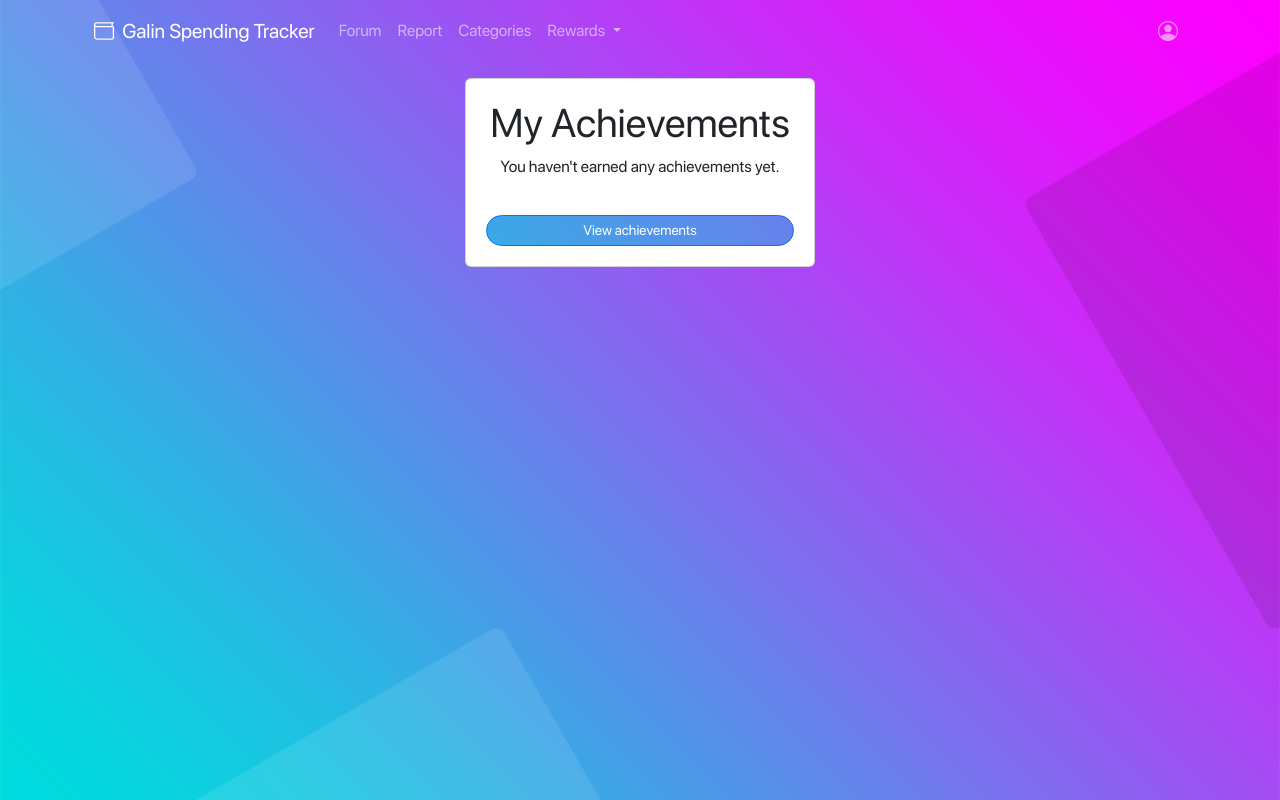
After one commit to rb2cc/Team-Galin-Spending-Tracker, a Django app: page /my_achievements/ in a window 1280 px wide. The commit adds this page. Run offline with Django 4.2, Linux system fonts and the light colour scheme; the visitor is signed in with stand-in values (Sample User, id 1); some libraries are stand-ins or nearby versions.

Commit message:
Implement achievements, refactor share challenge

```diff
--- a/personal_spending_tracker/urls.py
+++ b/personal_spending_tracker/urls.py
@@ -67,7 +67,12 @@ urlpatterns = [
     path('challenge_details/<int:id>/', views.challenge_details, name='challenge_details'),
     path('enter_challenge/', views.enter_challenge, name='enter_challenge'),
     path('my_challenges/', views.my_challenges, name='my_challenges'),
-    path('share_challenge/<int:id>', views.share_challenge, name='share_challenge')
+    path('share_challenge/<int:id>', views.share_challenge, name='share_challenge'),
+    path('handle_share/', views.handle_share, name='handle_share'),
+    path('achievement_list/', views.achievement_list, name='achievement_list'),
+    path('my_achievements/', views.my_achievements, name='my_achievements'),
+    path('share_achievement/<int:id>', views.share_achievement, name='share_achievement'),
+    path('share/', views.share, name='share')
 ]
 
 if settings.DEBUG:
--- a/tracker/models.py
+++ b/tracker/models.py
@@ -118,13 +118,20 @@ class UserChallenge(models.Model):
         unique_together = ('user', 'challenge')
 
 class Achievement(models.Model):
-    """Achievement model for storing information about achievements"""
-
+    """Achievement model for storing information about achievements."""
     name = models.CharField(max_length=100)
     description = models.TextField()
     criteria = models.TextField()
+    badge = models.CharField(max_length=255)
+
+class UserAchievement(models.Model):
+    """User achievement model to keep track of which user received which achievement."""
+    user = models.ForeignKey(User, on_delete=models.CASCADE)
+    achievement = models.ForeignKey(Achievement, on_delete=models.CASCADE)
     date_earned = models.DateTimeField(auto_now=True)
-    user = models.ForeignKey(User, on_delete=models.CASCADE)
+
+    class Meta:
+        unique_together = ('user', 'achievement')
 
 class Level(models.Model):
     name = models.CharField(max_length=100)
--- a/tracker/templates/challenge_list.html
+++ b/tracker/templates/challenge_list.html
@@ -8,7 +8,7 @@
                 <div class="row">
                     {% for challenge in challenges %}
                         <div class="col-md-3" style="display: inline-block">
-                            <div class="card-body">
+                            <div class="card-body" style="text-align: center">
                                 <h5 class="card-title">{{ challenge.name }}</h5>
                                 <p class="card-text">Start date: {{ challenge.start_date }}</p>
                                 <p class="card-text">End date: {{ challenge.end_date }}</p>
--- a/tracker/templates/landing_page.html
+++ b/tracker/templates/landing_page.html
@@ -43,8 +43,9 @@
             <div class="card main-cardThree">
                 <p>{{ current_level_name }}</p>
                 <p>Points: {{ current_points }}</p>
-                <div class="progress" style="height: 20px; border-radius: 10px; background-color: #f2f2f2; overflow: hidden;">
-                    <div class="progress-bar" style="width: {{ progress_percentage }}%; height: 20px; background-color: #4CAF50;"></div>
+                <p>Your progress: </p>
+                <div class="progress" style="height: 20px; border-radius: 10px; background-color: #f2f2f2; overflow: hidden">
+                    <div class="progress-bar" style="width: {{ progress_percentage }}%; height: 20px; background-color: #4CAF50"></div>
                 </div>
             </div>
         </div>
--- /dev/null
+++ b/tracker/templates/my_achievements.html
@@ -0,0 +1,32 @@
+{% extends 'base_content.html' %}
+{% load static %}
+{% block content %}
+<div class='container'>
+    <div class='row'>
+        {% if user_achievements %}
+            <div class = 'card' style="margin: auto; padding: 20px">
+                <h1 style="text-align: center">My Achievements</h1>
+                <div class="row">
+                    {% for user_achievement in user_achievements %}
+                        <div class="col-md-3" style="display: inline-block">
+                            <div class="card-body" style="text-align: center">
+                                <img src="{% static user_achievement.achievement.badge %}">
+                                <h5 class="card-title">{{ user_achievement.achievement.name }}</h5>
+                                <p class="card-text">Description: {{ user_achievement.achievement.description }}</p>
+                                <p class="card-text">Date earned: {{ user_achievement.date_earned }}</p>
+                                <a class="btn btn-primary btn-sm" href="{% url 'share_achievement' user_achievement.id %}">Share</a>
+                            </div>
+                        </div>
+                    {% endfor %}
+                </div>
+            </div>
+        {% else %}
+            <div class = 'card' style="margin: auto; max-width: 350px; text-align: center; padding: 20px">
+                <h1 style="text-align: center">My Achievements</h1>
+                <p>You haven't earned any achievements yet.</p>
+                <a class="btn btn-primary btn-sm" href="{% url 'achievement_list' %}" role="button">View achievements</a>
+            </div>
+        {% endif %}
+    </div>
+</div>
+{% endblock %}
--- a/tracker/templates/partials/menu.html
+++ b/tracker/templates/partials/menu.html
@@ -9,11 +9,16 @@
     <li class="nav-item">
       <a class="nav-link" href="{% url 'category_list' %}">Categories</a>
     </li>
-    <li class="nav-item">
-      <a class="nav-link" href="{% url 'challenge_list' %}">Challenges</a>
-    </li>
-    <li class="nav-item">
-      <a class="nav-link" href="{% url 'my_challenges' %}">My Challenges</a>
+    <li class="nav-item dropdown">
+      <a class="nav-link dropdown-toggle" href="#" role="button" data-bs-toggle="dropdown" aria-expanded="false">
+        Rewards
+      </a>
+      <ul class="dropdown-menu" aria-labelledby="navbarDropdown">
+        <li><a class="dropdown-item" href="{% url 'challenge_list' %}">Challenges</a></li>
+        <li><a class="dropdown-item" href="{% url 'my_challenges' %}">My Challenges</a></li>
+        <li><a class="dropdown-item" href="{% url 'achievement_list' %}">Achievements</a></li>
+        <li><a class="dropdown-item" href="{% url 'my_achievements' %}">My Achievements</a></li>
+      </ul>
     </li>
 
   </ul>
--- a/tracker/views.py
+++ b/tracker/views.py
@@ -3,7 +3,7 @@ from .forms import SignUpForm, LogInForm, EditUserForm
 from django.contrib.auth.forms import UserChangeForm
 from .models import User
 from .forms import SignUpForm, LogInForm, ExpenditureForm, AddCategoryForm
-from .models import User, Category, Expenditure, Challenge, UserChallenge, Achievement, Level, UserLevel
+from .models import User, Category, Expenditure, Challenge, UserChallenge, Achievement, UserAchievement, Level, UserLevel
 from django.contrib.auth import authenticate, login, logout
 from django.contrib import messages
 from django.shortcuts import redirect, render
@@ -14,7 +14,7 @@ from datetime import date, timedelta, datetime
 from django.utils import timezone
 from django.db import IntegrityError
 from math import floor
-from urllib.parse import urlencode
+from urllib.parse import urlencode, unquote
 
 
 # Create your views here.
@@ -43,6 +43,7 @@ def sign_up(request):
             global_categories = Category.objects.filter(is_global=True)
             user.available_categories.add(*global_categories)
             login(request, user)
+            user_achievement = UserAchievement.objects.create(user=request.user, achievement = Achievement.objects.get(name="New user"))
             return redirect('landing_page')
     else:
         form = SignUpForm()
@@ -74,6 +75,12 @@ def landing_page(request):
 
     '''Data for list display'''
     spendingList = objectList.order_by('-date_created')[0:19]
+
+    if spendingList.count() == 1:
+        try:
+            user_achievement = UserAchievement.objects.create(user=request.user, achievement=Achievement.objects.get(name="First expenditure"))
+        except IntegrityError:
+            pass
 
     '''Data for chart display'''
     current_date = date.today()
@@ -228,6 +235,11 @@ def category_list(request):
     else:
         form = AddCategoryForm()
     categoryList = Category.objects.filter(users__id=user_id).order_by('is_global')
+    if categoryList.count() == 1:
+        try:
+            user_achievement = UserAchievement.objects.create(user=request.user, achievement=Achievement.objects.get(name="Budget boss"))
+        except IntegrityError:
+            pass
     return render(request, 'category_list.html', {'categories':categoryList, 'form':form})
 
 def remove_category(request, id):
@@ -280,18 +292,11 @@ def detail(request):
 
 def challenge_list(request):
     challenges = Challenge.objects.all()
-    context = {
-        'challenges': challenges,
-    }
-    return render(request, 'challenge_list.html', context)
+    return render(request, 'challenge_list.html', {'challenges': challenges})
 
 def achievement_list(request):
-    user = request.user
-    achievements = Achievement.objects.filter(user=user)
-    context = {
-        'achievements': achievements,
-    }
-    return render(request, 'achievement_list.html', context)
+    achievements = Achievement.objects.all()
+    return render(request, 'achievement_list.html', {'achievements': achievements})
 
 def challenge_details(request, id):
     challenge = Challenge.objects.get(id=id)
@@ -324,6 +329,12 @@ def complete_challenge(request, challenge_id):
         # Set the date completed to the current time
         user_challenge.date_completed = timezone.now()
         user_challenge.save()
+
+        user_challenges_count = UserChallenge.objects.filter(user=request.user).count()
+        if user_challenges_count == 1:
+            user_achievement = UserAchievement.objects.create(user=request.user, achievement=Achievement.objects.get(name="Wise spender"))
+        elif user_challenges_count == 10:
+            user_achievement = UserAchievement.objects.create(user=request.user, achievement=Achievement.objects.get(name="Superstar"))
 
         try:
             user_level = UserLevel.objects.get(user=request.user)
@@ -366,9 +377,21 @@ def update_user_level(user):
 
 def share_challenge(request, id):
     user_challenge = UserChallenge.objects.get(id=id)
+    name = user_challenge.challenge.name
+    description = user_challenge.challenge.description
     url = request.build_absolute_uri(reverse('challenge_details', args=[str(user_challenge.challenge.id)]))
-    name = user_challenge.challenge.name
     text = f"I'm doing the \"{name}\" challenge on Galin's Spending Tracker"
+    return share(request, user_challenge, name, description, url, text)
+
+def share_achievement(request, id):
+    user_achievement = UserAchievement.objects.get(id=id)
+    name = user_achievement.achievement.name
+    description = user_achievement.achievement.description
+    url = request.build_absolute_uri(reverse('achievement_list'))
+    text = f"I've earned the \"{name}\" achievement on Galin's Spending Tracker"
+    return share(request, user_achievement, name, description, url, text)
+
+def share(request, user_object, name, description, url, text):
     facebook_params = {
         'app_id': '1437874963685388',
         'display': 'popup',
@@ -382,4 +405,21 @@ def share_challenge(request, id):
         'facebook': 'https://www.facebook.com/dialog/share?' + urlencode(facebook_params),
         'twitter': 'https://twitter.com/share?' + urlencode(twitter_params),
     }
-    return render(request, 'share_challenge.html', {'user_challenge': user_challenge, 'share_urls': share_urls})
+
+    if isinstance(user_object, UserAchievement):
+        return render(request, 'share.html', {'name': name, 'description': description, 'share_urls': share_urls, 'type': 'achievement'})
+    elif isinstance(user_object, UserChallenge):
+        return render(request, 'share.html', {'name': name, 'description': description, 'share_urls': share_urls, 'type': 'challenge'})
+
+def handle_share(request):
+    share_url = unquote(request.GET.get('share_url'))
+    try:
+        user_achievement = UserAchievement.objects.create(user=request.user, achievement=Achievement.objects.get(name="First share"))
+    except IntegrityError:
+        pass
+    return redirect(share_url)
+
+@login_required
+def my_achievements(request):
+    user_achievements = UserAchievement.objects.filter(user=request.user)
+    return render(request, 'my_achievements.html', {'user_achievements': user_achievements})
```
Also changed, not shown: tracker/admin.py (+11 -1 lines), tracker/templates/achievement_list.html (added, +26 -0 lines), tracker/templates/my_challenges.html (+10 -7 lines), tracker/templates/share.html (renamed from tracker/templates/share_challenge.html, +5 -4 lines), personal_spending_tracker/settings.py (line endings or trailing spaces).
